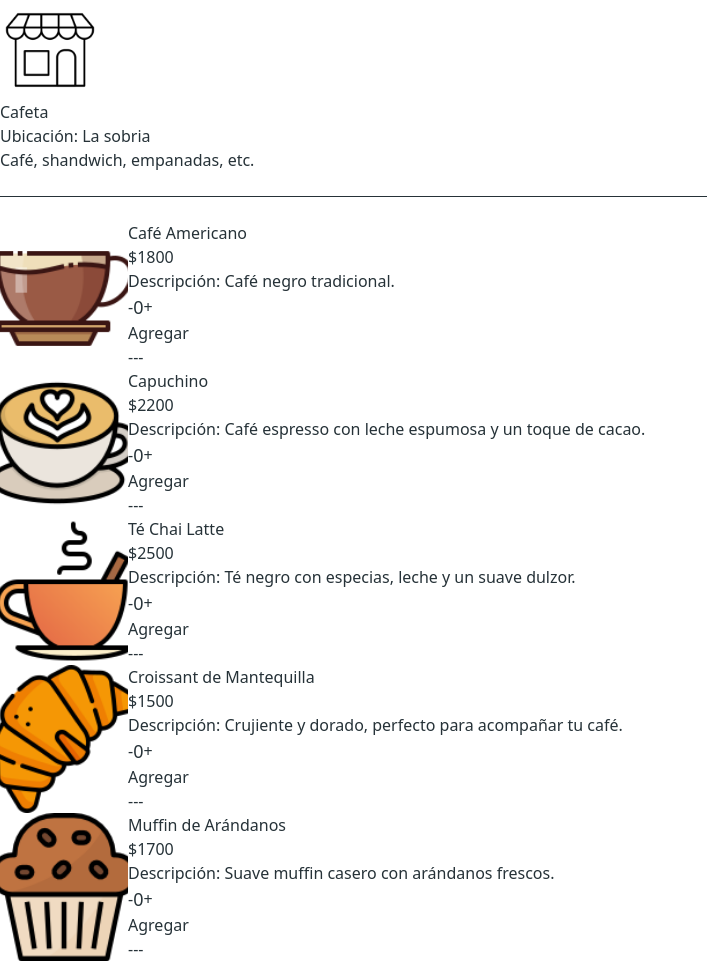
After one commit to Felipedino/urappi-delivery-app, a Django app: page /storeMenu/1/ in a window 1280 px wide. The commit adds this page. Shown: the whole page, without its empty margins (0-707 px from the left). Run offline with Django 5.2, Linux system fonts and the light colour scheme.

Commit message:
feat(store_menu, stores_list): - Incluye la vista del listado de tiendas, las tiendas salen del backend pero no de la base de datos. El html es dinámico. - Incluye la vista del menu de cada tienda. El html es dinámico. No se están haciendo peticiones a la base de datos, pero la lógica está. - No se utiliza la plantilla de tailwind correctamente asi que se ve desordenado.

```diff
--- a/urappi/templates/urappi/base.html
+++ b/urappi/templates/urappi/base.html
@@ -1,7 +1,7 @@
 <!DOCTYPE html>
 <html lang="es" data-theme="urappi-theme">
   <head>
-    <title>{% block title %}Urappi{% endblock %}</title>
+    <title>{% block title %}Urappi{% endblock title %}</title>
     <!-- Titulo por defecto -->
     {% load static %}
     <link
@@ -9,25 +9,25 @@
       rel="stylesheet"
       type="text/css"
     />
-    {% block extra_css %}{% endblock %}
+    {% block extra_css %}{% endblock extra_css %}
   </head>
   <body>
     {% block header %}
     <header>
       <!-- Common navigation or header elements -->
     </header>
-    {% endblock %}
+    {% endblock header %}
 
     <main>
       {% block content %}
       <!-- Default content goes here -->
-      {% endblock %}
+      {% endblock content %}
     </main>
 
     {% block footer %}
     <footer>
       <!-- Common footer elements -->
     </footer>
-    {% endblock %} {% block extra_js %}{% endblock %}
+    {% endblock footer %} {% block extra_js %}{% endblock extra_js %}
   </body>
 </html>
--- /dev/null
+++ b/urappi/templates/urappi/store_menu.html
@@ -0,0 +1,20 @@
+<!--Pagina con menú de la tienda-->
+{% extends 'urappi/base.html' %}
+
+{% block title %}Menú{% endblock %}
+
+{% block content %}
+<!-- Sección: Información de la tienda -->
+{% include "urappi/store_menu/_store_info.html" %}
+
+<!-- Separador -->
+<hr class="my-6" />
+
+<!-- Sección: Listado de productos -->
+<div class="">
+  {% for producto in productos %}
+    {% include "urappi/store_menu/_product_detail.html" %}
+  {% endfor %}
+</div>
+
+{% endblock content %}
--- /dev/null
+++ b/urappi/templates/urappi/store_menu/_product_detail.html
@@ -0,0 +1,35 @@
+<!-- Este html corresponde a cada cuadro con información del producto en el menú de la tienda-->
+{% load static %}
+<div
+  class="max-w-4xl mx-auto bg-white rounded-xl shadow-md p-6 flex flex-col md:flex-row items-center space-y-4 md:space-y-0 md:space-x-6"
+>
+  <img
+    src="{% static producto.imageURL %}"
+    alt="{{ producto.ProductName }}"
+    class="w-auto h-auto object-cover rounded-lg flex-shrink-0"
+  />
+  <div class="flex-1">
+    <h3 >{{ producto.ProductName }}</h3>
+    <p class=""> ${{ producto.priceCLP }}</p>
+    <p class=""> Descripción: {{ producto.description }}</p>
+    <p class=""> </p>
+    <!-- Los botones no funcionan bien porque no se identifica a cual producto sumar -->
+    <div class="flex items-center space-x-2">
+      <button onclick="changeQuantity(-1)" class="px-2 py-1 bg-red-500 text-white rounded">-</button>
+      <span id="quantity" class="text-lg">0</span>
+      <button onclick="changeQuantity(1)" class="px-2 py-1 bg-green-500 text-white rounded">+</button>
+    </div>
+
+    <button onclick="" class="">Agregar</button>
+    <p>---</p>
+  </div>
+
+  <script>
+  let quantity = 0;
+
+  function changeQuantity(amount, name) {
+    quantity = Math.max(0, quantity + amount);  // evitar negativos
+    document.getElementById("quantity").textContent = quantity;
+  }
+</script>
+</div>
--- /dev/null
+++ b/urappi/templates/urappi/store_menu/_store_info.html
@@ -0,0 +1,18 @@
+{% load static %}
+{% block content %}
+
+<div id="store-block">
+  <div id="store-pic">
+    <img src="{% static tienda.imageURL %}" width="100" />
+  </div>
+
+  <div id="store-info">
+
+    <h1>{{tienda.shopName}}</h1>
+    <p>Ubicación: {{tienda.ubication}}</p>
+    <p>{{ tienda.shopDescription }} </p>
+
+  </div>
+</div>
+
+{% endblock content %}
--- a/urappi/urls.py
+++ b/urappi/urls.py
@@ -24,4 +24,7 @@ urlpatterns = [
     path("admin/", admin.site.urls),
     path("", home_views.index, name="home"),
     path('repartidor/', views.repartidor_perfil, name='repartidor_perfil'),
+    path("storeList/", views.show_listado_tiendas, name='stores_list'),
+    path("storeMenu/<int:id>/", views.show_store_menu, name="show_store_menu"),
+
 ]
--- a/urappi/views.py
+++ b/urappi/views.py
@@ -1,3 +1,58 @@
 from django.shortcuts import render
+
+
 def repartidor_perfil(request):
     return render(request, 'urappi/repartidor.html')
+
+
+def show_listado_tiendas(request):
+    # Aqui se debería hacer una petición a la base de datos
+    # Por mientras voy a poner información de mentira
+    # Esta info tampoco representa la estructura real de la base de datos
+    tiendas = [
+        {"shopID": 1, "shopName": "Pizza Express", "description": "Pizzas rápidas y sabrosas", "imageURL": "urappi/svg/store-icon.png"},
+        {"shopID": 2, "shopName": "Sushi House", "description": "Delicioso sushi fresco", "imageURL": "urappi/svg/store-icon.png"},
+        {"shopID": 3, "shopName": "Taco Loco", "description": "Tacos al mejor estilo mexicano", "imageURL": "urappi/svg/store-icon.png"},
+    ]
+    usuario = {
+        "nombre": "Juanin", "upuntos":1000, "profilePic": "urappi/svg/portrait_placeholder.png"
+    }
+    return render(request, 'urappi/stores_view.html', {"usuario": usuario, "tiendas": tiendas})
+
+
+def show_store_menu(request, id):
+    tienda = {"shopID": 4, "shopName": "Cafeta", "ubication":"La sobria", "shopDescription": "Café, shandwich, empanadas, etc.", "imageURL": "urappi/svg/store-icon.png"}
+    productos = [
+        {
+            "ProductName": "Café Americano",
+            "priceCLP": 1800,
+            "description": "Café negro tradicional.",
+            "imageURL": "urappi/svg/americano.png"
+        },
+        {
+            "ProductName": "Capuchino",
+            "priceCLP": 2200,
+            "description": "Café espresso con leche espumosa y un toque de cacao.",
+            "imageURL": "urappi/svg/capuchino.png"
+        },
+        {
+            "ProductName": "Té Chai Latte",
+            "priceCLP": 2500,
+            "description": "Té negro con especias, leche y un suave dulzor.",
+            "imageURL": "urappi/svg/te-chai.png"
+        },
+        {
+            "ProductName": "Croissant de Mantequilla",
+            "priceCLP": 1500,
+            "description": "Crujiente y dorado, perfecto para acompañar tu café.",
+            "imageURL": "urappi/svg/croissant.png"
+        },
+        {
+            "ProductName": "Muffin de Arándanos",
+            "priceCLP": 1700,
+            "description": "Suave muffin casero con arándanos frescos.",
+            "imageURL": "urappi/svg/muffin.png"
+        }
+    ]
+
+    return render(request, 'urappi/store_menu.html', {"tienda_id": id, "tienda": tienda, "productos": productos})
```
Also changed, not shown: urappi/templates/urappi/stores_view.html (added, +21 -0 lines), urappi/templates/urappi/stores_view/_store_detail.html (added, +18 -0 lines), urappi/templates/urappi/stores_view/_user_info.html (added, +22 -0 lines), urappi/static/urappi/output.css, urappi/static/urappi/svg/americano.png (added), urappi/static/urappi/svg/capuchino.png (added), urappi/static/urappi/svg/croissant.png (added), urappi/static/urappi/svg/muffin.png (added), urappi/static/urappi/svg/portrait_placeholder.png (added), urappi/static/urappi/svg/store-icon.png (added), urappi/static/urappi/svg/te-chai.png (added).
